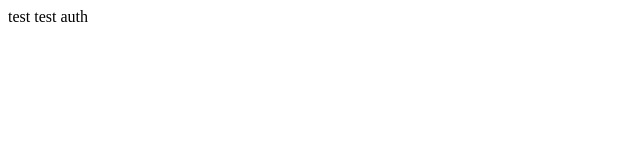
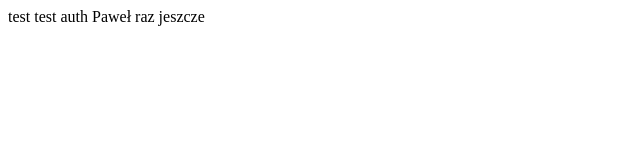
Before and after one commit to pgrab86/githubtest, a plain HTML site: page index.html in a window 1280 px wide. Shown: the whole page, without its empty margins (0-640 px from the left). Drawn offline with Linux system fonts and the light colour scheme.

Commit message:
another auth test

```diff
--- a/index.html
+++ b/index.html
@@ -7,5 +7,6 @@
 <body>
 	test
 	test auth
+	Paweł raz jeszcze
 </body>
 </html>
```
